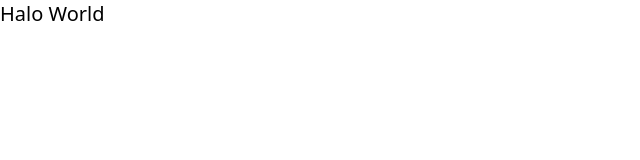
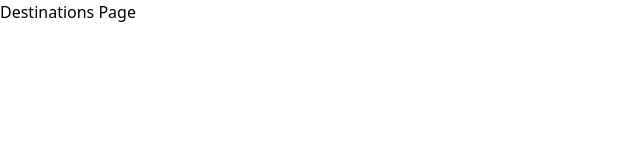
Before and after one commit to fxsym/aspirasi-econique, a React (Vite) app: page /destinations in a window 1280 px wide. Shown: the top 160 px of the page, without its empty margins (0-640 px from the left). Built offline with nearby package versions, Linux system fonts and the light colour scheme.

Commit message:
Add basic configuratiion routing use react-router

```diff
--- a/package.json
+++ b/package.json
@@ -13,6 +13,7 @@
     "@tailwindcss/vite": "^4.1.14",
     "react": "^19.1.1",
     "react-dom": "^19.1.1",
+    "react-router-dom": "^7.9.4",
     "tailwindcss": "^4.1.14"
   },
   "devDependencies": {
--- /dev/null
+++ b/src/assets/pages/DestinationsPage.jsx
@@ -0,0 +1,7 @@
+export default function DestinationsPage() {
+    return (
+        <div>
+            <h1>Destinations Page</h1>
+        </div>
+    )
+}
--- /dev/null
+++ b/src/assets/pages/ErrorPage.jsx
@@ -0,0 +1,26 @@
+import { useRouteError } from "react-router-dom";
+
+const ErrorPage = () => {
+    const error = useRouteError();
+
+    return (
+        <div className="flex items-center justify-center min-h-screen">
+            <div className="flex flex-col items-center">
+                <h1 className="text-2xl text-center">Maaf</h1>
+                <p className="text-xl text-center mb-4">Terdapat error saat anda mengakses halaman ini</p>
+
+                {/* Tampilkan kode error dan pesan */}
+                <div className="flex gap-2 justify-center items-center">
+                    <p className="text-lg font-semibold text-red-500">
+                        {error.status || "Tidak diketahui"}
+                    </p>
+                    <p className="text-md text-gray-600">
+                        {error.statusText || error.message}
+                    </p>
+                </div>
+            </div>
+        </div>
+    )
+}
+
+export default ErrorPage
--- a/src/assets/pages/HomePage.jsx
+++ b/src/assets/pages/HomePage.jsx
@@ -1,7 +1,7 @@
 export default function HomePage() {
     return (
         <div>
-            <h1 className="text-xl">Halo World</h1>
+            <h1 className="text-xl">Home Page</h1>
         </div>
     )
 }
--- /dev/null
+++ b/src/assets/routes/AppRoute.jsx
@@ -0,0 +1,16 @@
+import { createBrowserRouter } from "react-router-dom";
+import HomePage from "../pages/HomePage";
+import DestinationsPage from "../pages/DestinationsPage";
+import ErrorPage from "../pages/ErrorPage";
+
+export const router = createBrowserRouter([
+    {
+        path: "/",
+        element: <HomePage></HomePage>,
+        errorElement: <ErrorPage></ErrorPage>
+    },
+    {
+        path: "/destinations",
+        element: <DestinationsPage></DestinationsPage>
+    }
+])
--- a/src/main.jsx
+++ b/src/main.jsx
@@ -2,9 +2,11 @@ import { StrictMode } from 'react'
 import { createRoot } from 'react-dom/client'
 import './index.css'
 import HomePage from './assets/pages/HomePage'
+import { RouterProvider } from 'react-router-dom'
+import { router } from './assets/routes/AppRoute'
 
 createRoot(document.getElementById('root')).render(
   <StrictMode>
-    <HomePage />
+    <RouterProvider router={router} />
   </StrictMode>,
 )
```
Also changed, not shown: 1 other file (tests, documents, lock files or other folders).
